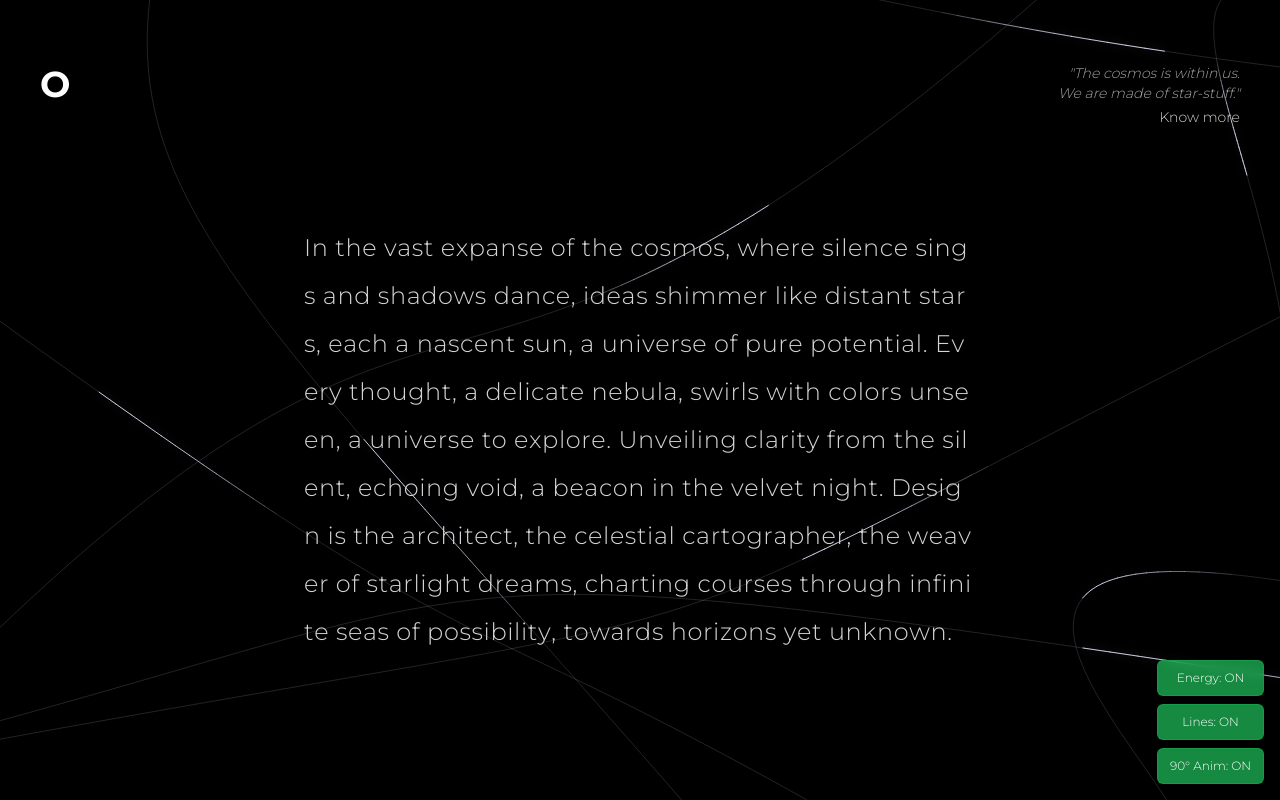
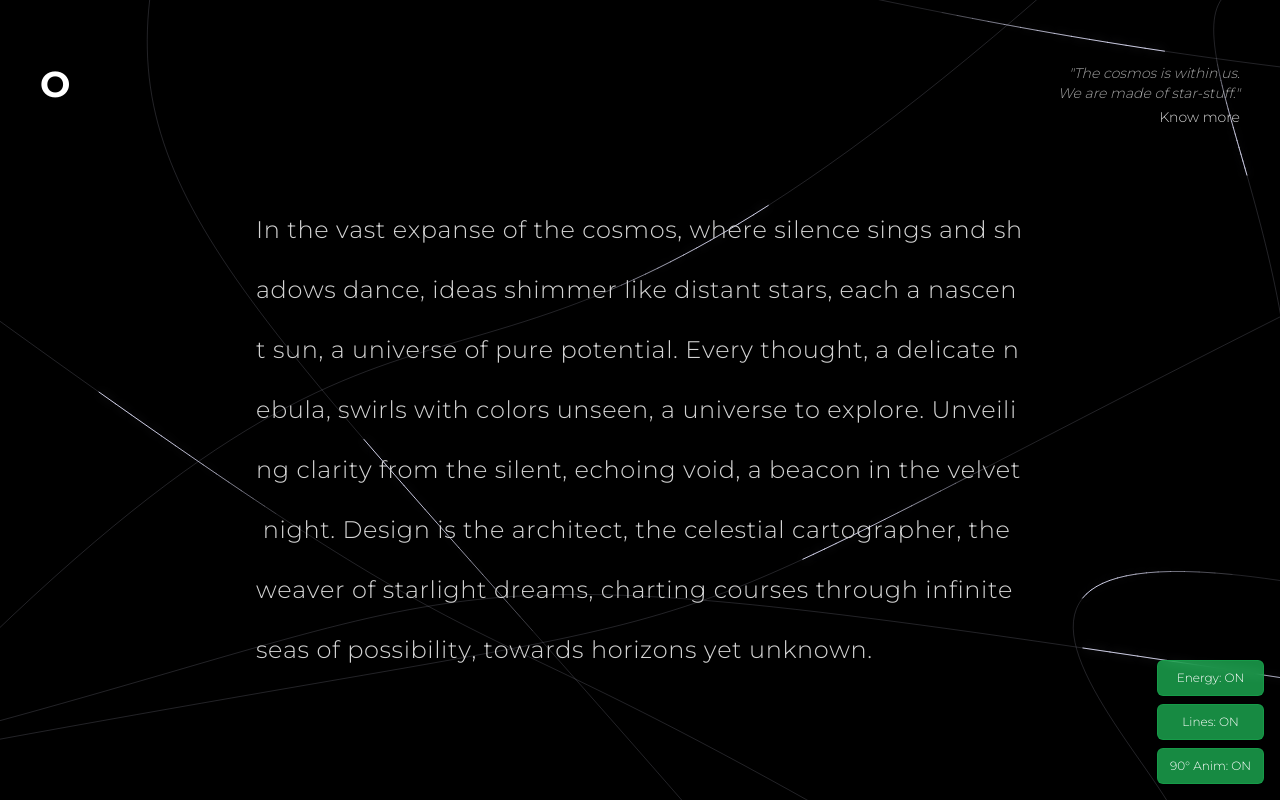
Before and after one commit to offware/OnFlow, a plain HTML site: page index.html in a window 1280 px wide. Drawn offline with nearby package versions, Linux system fonts and the light colour scheme.

Commit message:
Update index.html

```diff
--- a/index.html
+++ b/index.html
@@ -65,7 +65,7 @@
         #animatedParagraph {
             opacity: 0;
             transform-style: preserve-3d;
-            transform: rotateX(-90deg); /* CHANGED: Start "face up, back on ground" */
+            transform: rotateX(90deg); /* Start "face up, back on ground" */
         }
         .logo { transform-origin: center center; } /* Logo rotates around its center */
         .header-quote { transform-origin: center bottom; } /* Header quote pivots from its bottom edge */
@@ -75,7 +75,7 @@
             /* 'from' state is implicitly the element's current style (opacity:0, rotateX(90deg)) */
             to {
                 opacity: 1;
-                transform: rotateX(0deg);
+                transform: rotateX(0deg); /* Corrected to 0deg for upright position */
             }
         }
         .perform-block-appear {
@@ -93,7 +93,7 @@
 
         #animatedParagraph p {
             min-height: 1.8em;
-            line-height: 2; /* Using the last set value */
+            line-height: 2.5; /* Using the last set value from previous interaction */
         }
         #animatedParagraph p span.letter-hover {
             display: inline-block;
@@ -158,8 +158,7 @@
             </header>
 
             <main class="w-full my-10 sm:my-12 flex-grow flex flex-col justify-center items-center pt-16 sm:pt-20">
-                <div id="animatedParagraph" class="text-left max-w-2xl w-full">
-                    </div>
+                <div id="animatedParagraph" class="text-left max-w-3xl w-full"> </div>
             </main>
 
             <footer class="w-full mt-auto mb-4 absolute bottom-0 left-0 right-0 pb-4 sm:pb-6 md:pb-8 z-10">
@@ -498,6 +497,5 @@
         });
     </script>
 
-
 </body>
 </html>
```
